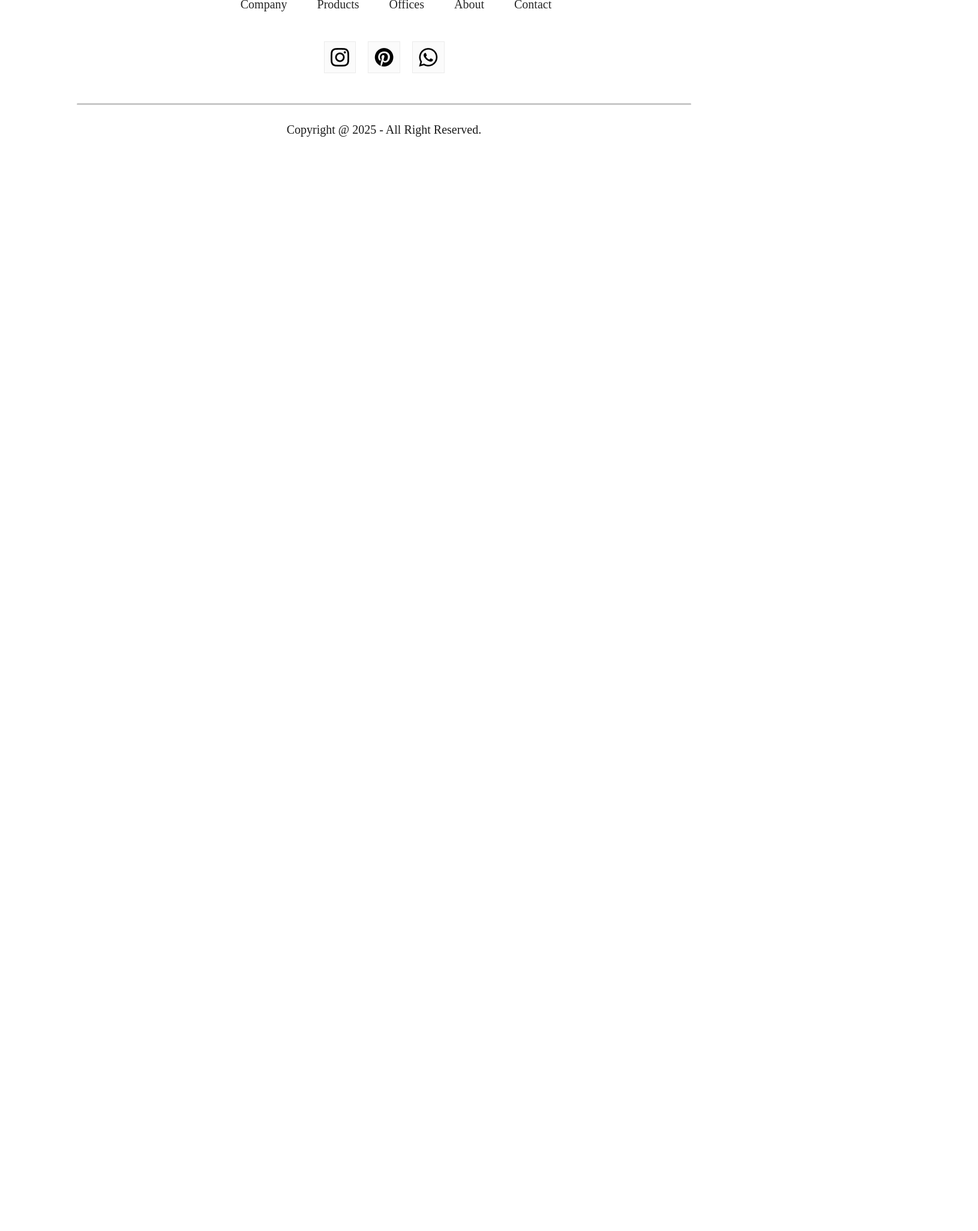
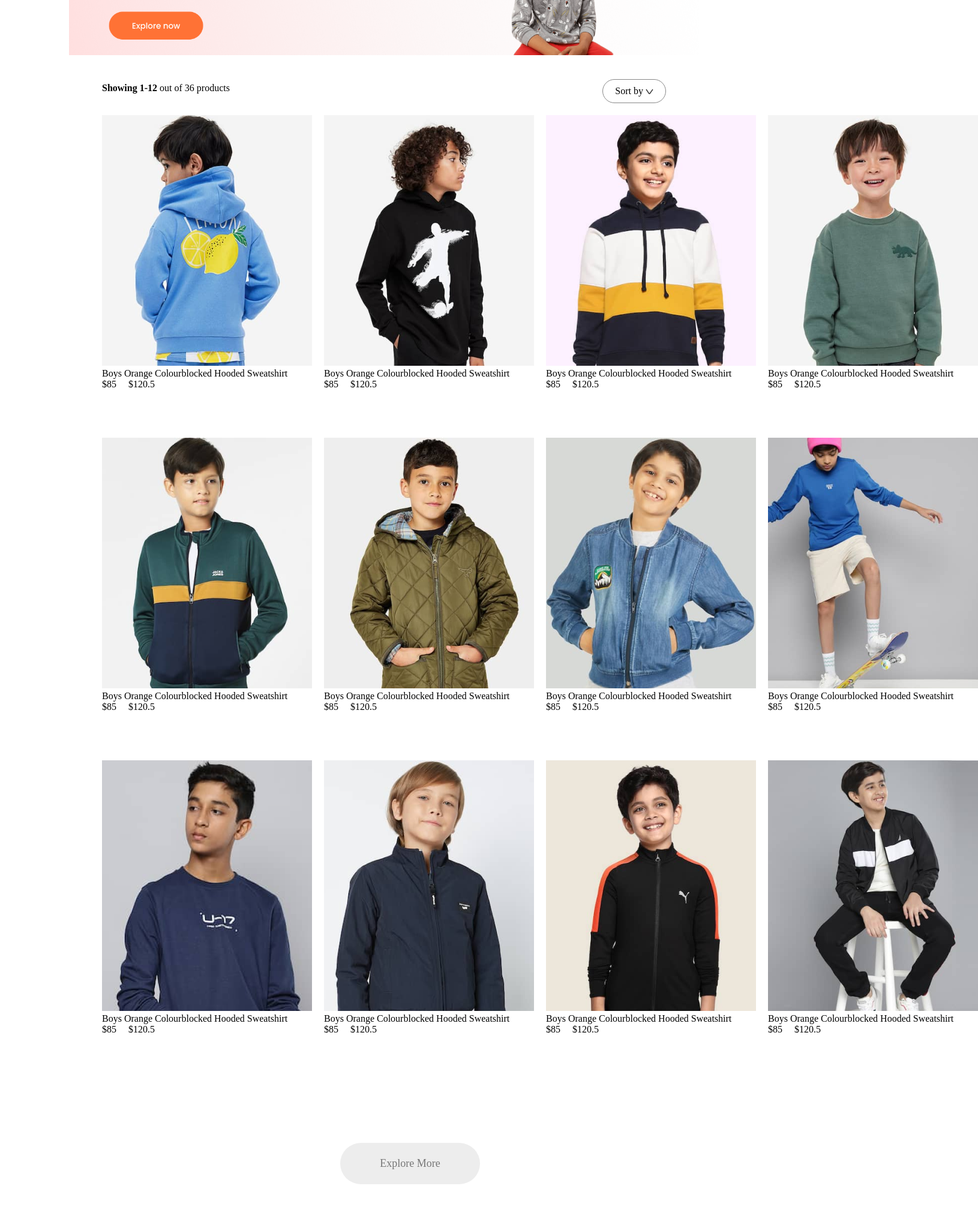
Before and after one commit to mahi-pandey/frontend, a React (Create React App) app: page /kids in a window 1280 px wide. Shown: the part 260-2313 px from the top of the page at 60% size, 1630 px wide, since content can reach past the window. Before the commit the page ends 800 px from the top, so only its background shows below. Built offline with nearby package versions, Linux system fonts and the light colour scheme.

Commit message:
all products added

```diff
--- a/src/App.js
+++ b/src/App.js
@@ -6,8 +6,9 @@
 import Product from './Pages/Product';
 import Cart from './Pages/Cart';
 import Footer from './Components/Footer/Footer';
-
-
+import men_banner from './Components/assets/banner_mens.png'
+import women_banner from './Components/assets/banner_women.png'
+import kid_banner from './Components/assets/banner_kids.png'
 
 
 function App() {
@@ -17,9 +18,9 @@
         <Navbar/>
         <Routes>
           <Route path='/' element={<Shop/>} />
-          <Route path='/mens' element={<ShopCategory category="mens" />} />
-          <Route path='/womens' element={<ShopCategory  category="women" />} />
-          <Route path='/kids' element={<ShopCategory category="kid" />} />
+          <Route path='/mens' element={<ShopCategory banner={men_banner} category="men" />} />
+          <Route path='/womens' element={<ShopCategory banner= {women_banner}  category="women" />} />
+          <Route path='/kids' element={<ShopCategory banner={kid_banner} category="kid" />} />
           <Route path="/product" element={<Product/>}>
             <Route path = ':productId' element={<Product/>}/>
 
--- /dev/null
+++ b/src/Pages/CSS/ShopCategory.css
@@ -0,0 +1,48 @@
+.shopcategory-banner {
+  display: block;
+  margin: 30px auto;
+  width: 82%;
+}
+
+.shopcategory-indexSort {
+  display: flex;
+  margin: 0px 170px;
+  justify-content: space-between;
+  align-items: center;
+  flex-wrap: wrap;
+}
+
+.shopcategory-sort {
+  padding: 10px 20px;
+  border-radius: 40px;
+  border: 1px solid #888;
+  margin-top: 10px;
+}
+
+.shopcategory-indexSort p span {
+  font-weight: 600;
+}
+
+.shopcategory-products {
+  margin: 20px 170px;
+  display: grid;
+  grid-template-columns: 1fr 1fr 1fr 1fr;
+  row-gap: 80px;
+  column-gap: 20px;
+}
+
+.shopcategory-loadmore{
+    display:flex;
+    justify-content: center;
+    align-items: center;
+    margin:180px auto;
+    margin-right: 480px;
+    width:233px;
+    height:69px;
+    border-radius: 75px;
+    background: #ededed;
+    color:#787878;
+    font-size: 18px;
+    font-weight: 500;
+
+}
--- a/src/Pages/ShopCategory.jsx
+++ b/src/Pages/ShopCategory.jsx
@@ -1,9 +1,56 @@
-import React from 'react';
+import React, {useContext} from 'react';
+import { ShopContext } from '../Context/ShopContext'; // adjust the path if needed
+import dropdown_icon from '../Components/assets/dropdown_icon.png'
+import Item from '../Components/Item/Item'
 
-const ShopCategory = () => {
+import './CSS/ShopCategory.css'
+
+
+const ShopCategory = (props) => {
+   const{all_product} = useContext(ShopContext);
+
+
   return (
-    <div>
-      MyComponent
+    <div className='shop-category'>
+
+      <img className='shopcategory-banner' src={props.banner} alt=""/>
+      <div className='shopcategory-indexSort'>
+        <p>
+          <span> Showing 1-12 </span> out of 36 products</p>
+
+          <div className="shopcategory-sort">
+            Sort by <img src={dropdown_icon} alt=""/>
+
+          </div>
+
+
+      </div>
+
+      <div className="shopcategory-products">
+
+        {all_product.map((item,i)=>{
+          if (props.category===item.category){
+
+            return <Item key={i}
+                id={item.id}
+                name={item.name}
+                image={item.image}
+                new_price={item.new_price}
+                old_price={item.old_price}/>
+
+          }
+          else {
+            return null;
+
+          }
+
+
+        })}
+      </div>
+      <div className="shopcategory-loadmore">
+        Explore More
+      </div>
+
     </div>
   );
 };
```
